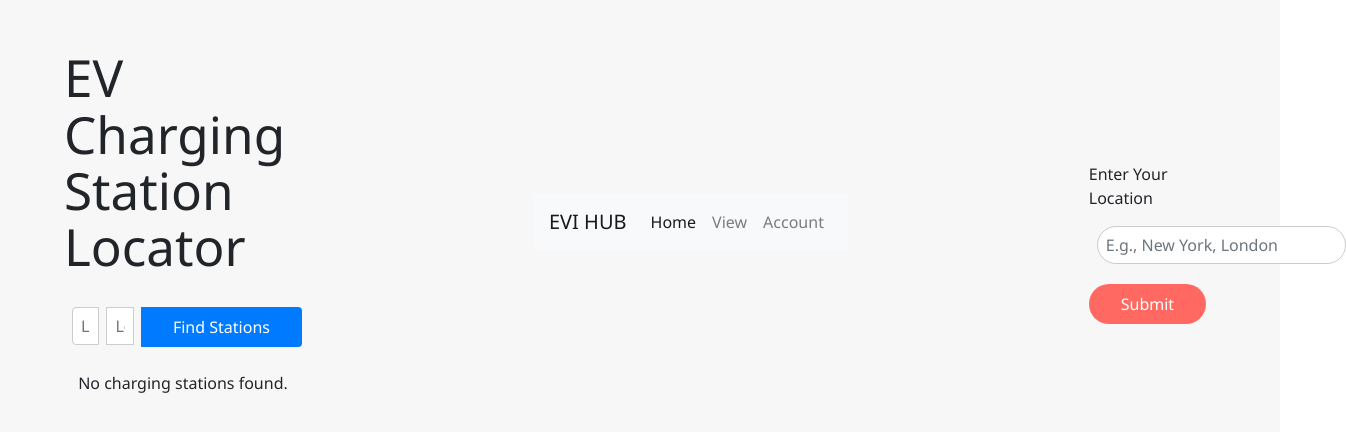
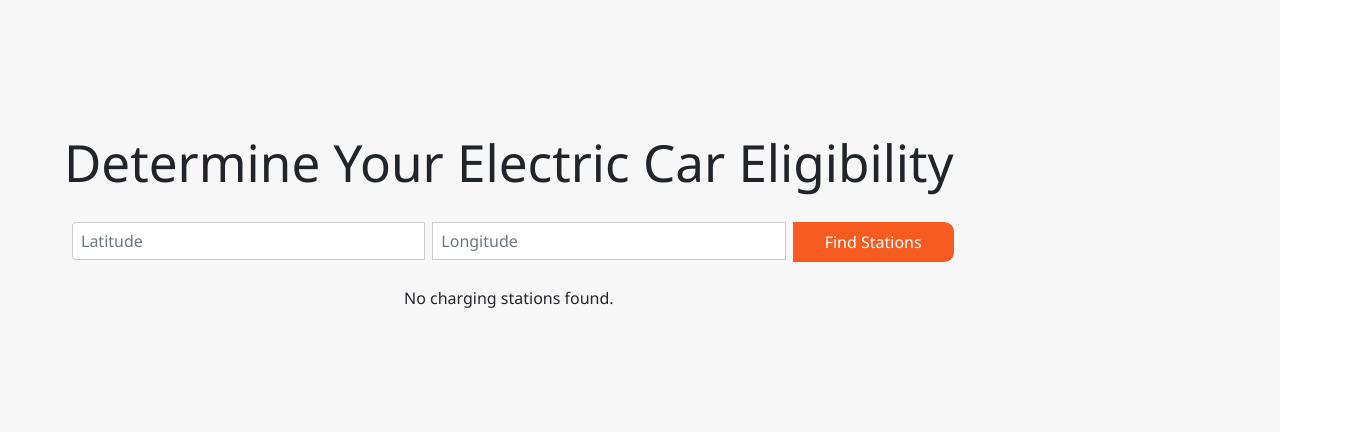
Before and after one commit to CarbonCopyRepo/frontend, a React (Vite) app: page / in a window 1280 px wide. Shown: the part 226-658 px from the top of the page, 1346 px wide, since content can reach past the window. Built offline with nearby package versions, Linux system fonts and the light colour scheme.

Commit message:
minimalistic frontend implemented

```diff
--- a/index.html
+++ b/index.html
@@ -2,59 +2,18 @@
 <html lang="en">
   <head>
     <meta charset="UTF-8" />
-    <link rel="icon" type="image/svg+xml" href="/vite.svg" />
     <meta name="viewport" content="width=device-width, initial-scale=1.0" />
-    <title>Vite + React + TS</title>
+    <title>EVI Hub</title>
+    <link rel="icon" href="images\favicon.svg" />
+    <link rel="stylesheet" href="https://stackpath.bootstrapcdn.com/bootstrap/4.5.2/css/bootstrap.min.css"> <!--include bootstrap-->
+  </head>
 
-    <link rel="stylesheet" href="https://stackpath.bootstrapcdn.com/bootstrap/4.5.2/css/bootstrap.min.css"> <!--include bootstrap-->
-    <link rel="stylesheet" href="style.css">
+  <body>
 
-  </head>
-  <body>
-    <div id="root"></div>
-    <script type="module" src="/src/main.tsx"></script>
+    <main>
+      <div id="root"></div>
+      <script type="module" src="/src/main.tsx"> </script>
+  </main>
+  </body>
 
-    <!-- navbar -->
-    <div class="container">
-
-    <nav class="navbar navbar-expand-lg navbar-light bg-light">
-      <a class="navbar-brand" href="#">EVI HUB</a>
-      <button class="navbar-toggler" type="button" data-toggle="collapse" data-target="#navbarNav" aria-controls="navbarNav" aria-expanded="false" aria-label="Toggle navigation">
-        <span class="navbar-toggler-icon"></span>
-      </button>
-      <div class="collapse navbar-collapse" id="navbarNav">
-        <ul class="navbar-nav">
-          <li class="nav-item active">
-            <a class="nav-link" href="#">Home <span class="sr-only">(current)</span></a>
-          </li>
-          <li class="nav-item">
-            <a class="nav-link" href="#">View</a>
-          </li>
-          <li class="nav-item">
-            <a class="nav-link" href="#">Account</a>
-          </li>
-        </ul>
-      </div>
-    </nav>
-  </div>
-
-  <!--Form for user location-->
-  <div class = "locationFormContainer">
-    <div class="row justify-content-center">
-      <div class="col-md-6">
-        <form  id = "locationForm">
-          <div class="form-group">
-            <label for="locationInput">Enter Your Location</label>
-            <input type="text" class="form-control" id="locationInput" placeholder="E.g., New York, London">
-          </div>
-          <button type="submit" class="btn btn-primary btn-block">Submit</button>
-        </form>
-      </div>
-    </div>
-  </div>
-
-
-    <script src = "https://stackpath.bootstrapcdn.com/bootstrap/4.5.2/js/bootstrap.min.js"></script>
-
-  </body>
 </html>
--- a/package.json
+++ b/package.json
@@ -43,7 +43,7 @@
     "prettier": "^3.2.5",
     "tailwindcss": "^3.4.1",
     "typescript": "^5.2.2",
-    "vite": "^5.1.0",
+    "vite": "^5.1.6",
     "vitest": "^1.2.2"
   }
 }
--- a/src/App.css
+++ b/src/App.css
@@ -37,16 +37,16 @@ button[type='submit'] {
   padding: 0.5rem 1rem;
   font-size: 1rem;
   color: white;
-  background-color: #007bff;
+  background-color: #F75B20;
   border: none;
-  border-radius: 0.25rem;
+  border-radius: 0.60rem;
   cursor: pointer;
   margin: 0.5rem 0; /* Spacing around button */
   width: 100%; /* Full width of the container */
 }
 
 button[type='submit']:hover {
-  background-color: #0056b3;
+  background-color: #FFA148;
 }
 
 /* Style the container of the charging stations list */
--- a/src/App.tsx
+++ b/src/App.tsx
@@ -93,8 +93,11 @@ function App() {
   };
 
   return (
+
+
     <div className="container my-5">
-      <h1 className="mb-4">EV Charging Station Locator</h1>
+
+      <h1 className="mb-4">Determine Your Electric Car Eligibility</h1>
       <form onSubmit={handleSubmit} className="input-group mb-3">
         <input
           type="text"
--- a/style.css
+++ /dev/null
@@ -1,22 +0,0 @@
-.locationFormContainer {
-    margin-top: 50px;
-  }
-
-  #locationForm .form-group {
-    margin-bottom: 20px;
-  }
-
-  #locationForm .form-control {
-    border-radius: 20px;
-  }
-
-  #locationForm .btn-primary {
-    background-color: #ff6961;
-    border-color: #ff6961;
-    border-radius: 20px;
-  }
-
-  #locationForm .btn-primary:hover {
-    background-color: #ffa07a;
-    border-color: #ffa07a;
-  }
```
Also changed, not shown: images/favicon.svg (added), 1 other file (tests, documents, lock files or other folders).
